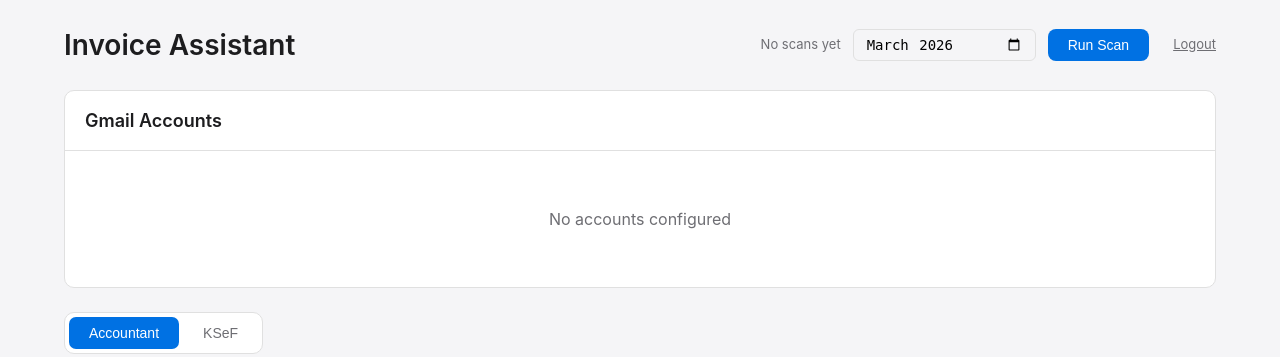
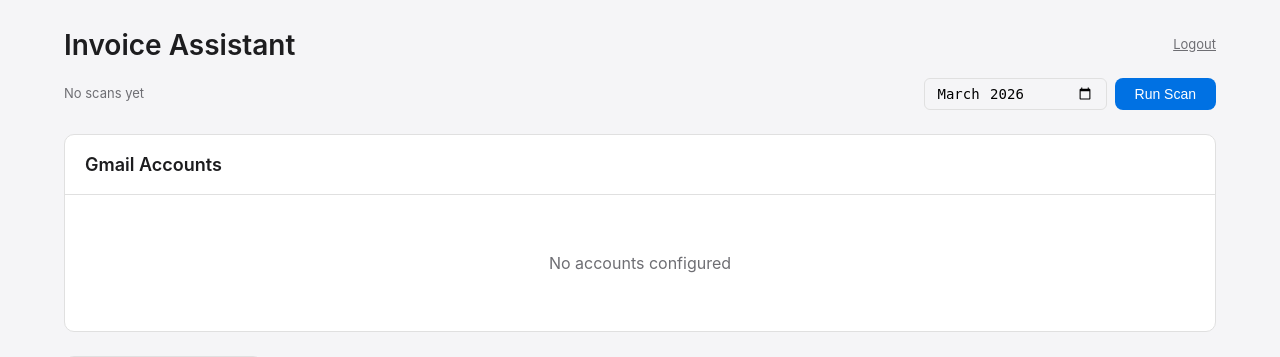
Before and after one commit to szymon-konieczny/my-assistant, a FastAPI app: template dashboard/templates/index.html in a window 1280 px wide. Shown: the top 357 px of the page. Run offline with FastAPI, Linux system fonts and the light colour scheme; the template is opened without the code that fills it, so the values that code supplies are empty; the visitor is signed in with stand-in values (Sample User, id 1).

Commit message:
UX improvements: header layout, compact accounts, month cards
- Split header into two rows for less clutter
- Hide Gmail Accounts section when all connected
- Add active state and hover on monthly total cards
- KSeF tab uses month picker defaulting to previous month
- Human-readable month names on monthly cards

Co-Authored-By: Claude Opus 4.6 (1M context) <noreply@anthropic.com>

```diff
--- a/dashboard/static/style.css
+++ b/dashboard/static/style.css
@@ -28,16 +28,61 @@ body {
 }
 
 header {
+    margin-bottom: 24px;
+}
+
+.header-top {
     display: flex;
     justify-content: space-between;
     align-items: center;
-    margin-bottom: 24px;
+    margin-bottom: 12px;
 }
 
-header h1 {
+.header-top h1 {
     font-size: 28px;
     font-weight: 600;
 }
+
+.header-user {
+    display: flex;
+    align-items: center;
+    gap: 12px;
+    font-size: 13px;
+    color: var(--text-secondary);
+}
+
+.header-user a { color: var(--text-secondary); }
+
+.header-controls {
+    display: flex;
+    justify-content: space-between;
+    align-items: center;
+}
+
+.header-controls > span {
+    font-size: 13px;
+    color: var(--text-secondary);
+}
+
+.header-actions {
+    display: flex;
+    align-items: center;
+    gap: 8px;
+}
+
+.header-actions input[type="month"] {
+    padding: 6px 12px;
+    border: 1px solid var(--border);
+    border-radius: 6px;
+    font-size: 14px;
+    background: var(--bg);
+}
+
+.btn-danger {
+    background: var(--danger);
+    color: white;
+}
+.btn-danger:hover { background: #e0352b; }
 
 .btn {
     padding: 8px 20px;
@@ -226,3 +271,6 @@ tr:hover td { background: var(--bg); }
 .monthly-total-item .month { font-weight: 600; font-size: 14px; }
 .monthly-total-item .amount { font-size: 16px; }
 .monthly-total-item .count { font-size: 12px; color: var(--text-secondary); }
+.monthly-total-item:hover { outline: 2px solid var(--accent); outline-offset: -2px; }
+.monthly-total-item.active { background: var(--accent); color: white; }
+.monthly-total-item.active .count { color: rgba(255,255,255,0.7); }
--- a/dashboard/templates/index.html
+++ b/dashboard/templates/index.html
@@ -9,14 +9,20 @@
 <body>
     <div class="container">
         <header>
-            <h1>Invoice Assistant</h1>
-            <div style="display: flex; align-items: center; gap: 12px;">
-                <span id="last-run-info" style="font-size: 13px; color: var(--text-secondary);"></span>
-                <input type="month" id="scan-month" style="padding: 6px 12px; border: 1px solid var(--border); border-radius: 6px; font-size: 14px; background: var(--bg);">
-                <button class="btn btn-primary" id="scan-btn" onclick="triggerScan()">Run Scan</button>
-                <button class="btn" id="cancel-btn" onclick="cancelScan()" style="display:none; background:#e53e3e; color:#fff;">Cancel</button>
-                <span style="font-size: 13px; color: var(--text-secondary);">{{ user.get('name', '') }}</span>
-                <a href="/auth/logout" style="font-size: 13px; color: var(--text-secondary);">Logout</a>
+            <div class="header-top">
+                <h1>Invoice Assistant</h1>
+                <div class="header-user">
+                    <span>{{ user.get('name', '') }}</span>
+                    <a href="/auth/logout">Logout</a>
+                </div>
+            </div>
+            <div class="header-controls">
+                <span id="last-run-info"></span>
+                <div class="header-actions">
+                    <input type="month" id="scan-month">
+                    <button class="btn btn-primary" id="scan-btn" onclick="triggerScan()">Run Scan</button>
+                    <button class="btn btn-danger" id="cancel-btn" onclick="cancelScan()" style="display:none">Cancel</button>
+                </div>
             </div>
         </header>
 
@@ -57,6 +63,7 @@
                     <select id="month-filter" onchange="onMonthFilterChange(event)">
                         <option value="">All months</option>
                     </select>
+                    <input type="month" id="ksef-month-filter" onchange="onKsefMonthChange(event)" style="display:none">
                 </div>
             </div>
             <table id="invoice-table">
```
Also changed, not shown: dashboard/static/app.js (+46 -5 lines).
